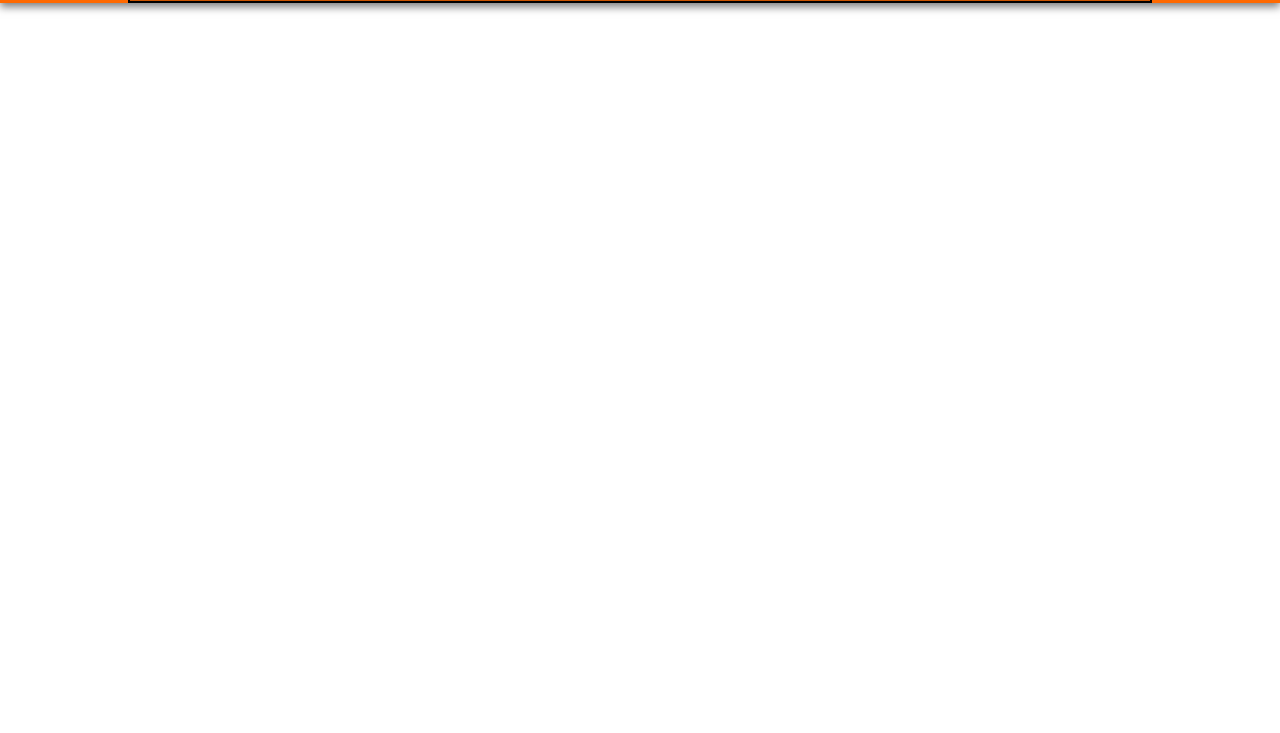
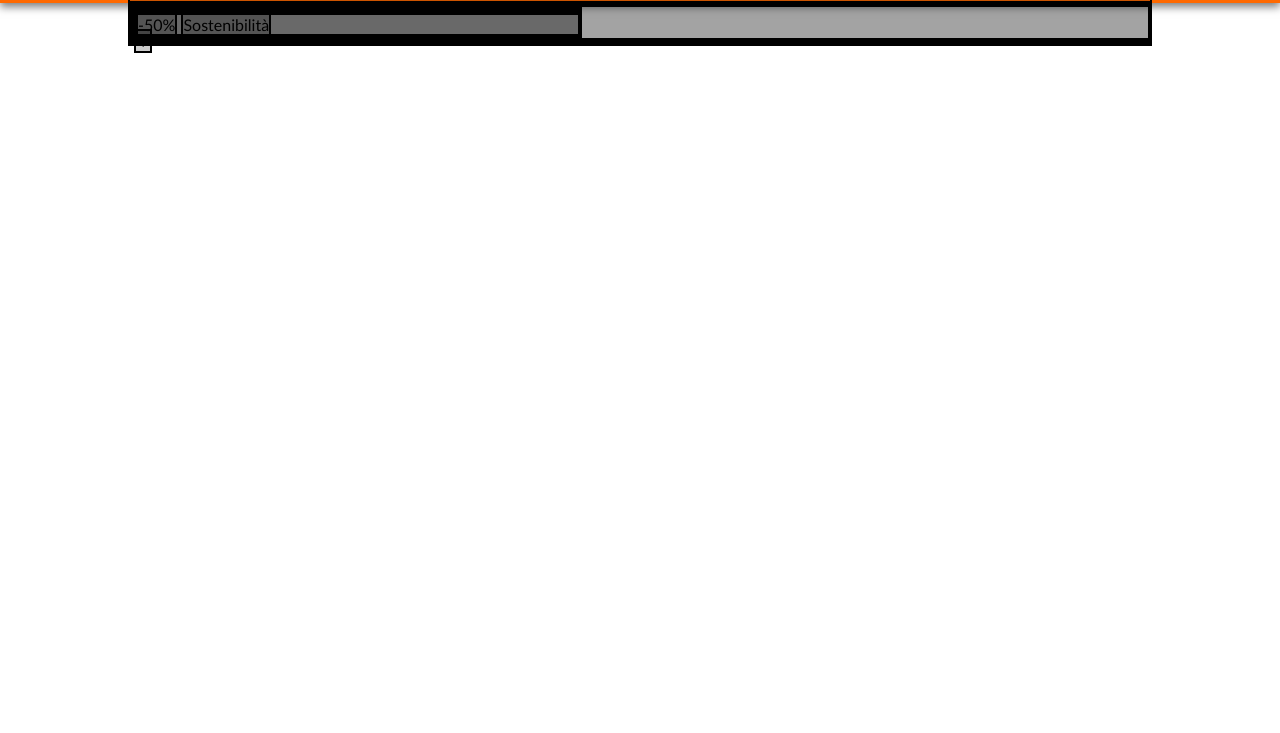
Before and after one commit to MrArcano/html-css-boolando, a plain HTML site: page index.html in a window 1280 px wide. Shown: the part 67-800 px from the top of the page. Drawn offline with Linux system fonts and the light colour scheme.

Commit message:
[add]: card

```diff
--- a/css/style.css
+++ b/css/style.css
@@ -81,3 +81,20 @@ header{
 .nav-bar .logo{
   width: 150px;
 }
+
+/* MAIN */
+
+main{
+  margin-top: 70px;
+}
+
+
+.card-top{
+  position: relative;
+  max-width: 450px;
+}
+
+.hearth{
+  position: absolute;
+  top: 20px;
+}
--- a/index.html
+++ b/index.html
@@ -35,9 +35,21 @@
     </div>
   </header>
 
-  <main>
+  <main class="border-box">
     <div class="container">
+      <div class="card">
+        <div class="card-top">
+          <div class="hearth">&hearts;</div>
 
+          <div class="box"></div>
+
+          <div class="discount">
+            <span>-50%</span>
+            <span>Sostenibilità</span>
+          </div>
+        </div>
+        <div class="card-bot"></div>
+      </div>
     </div>
   </main>
 
```
